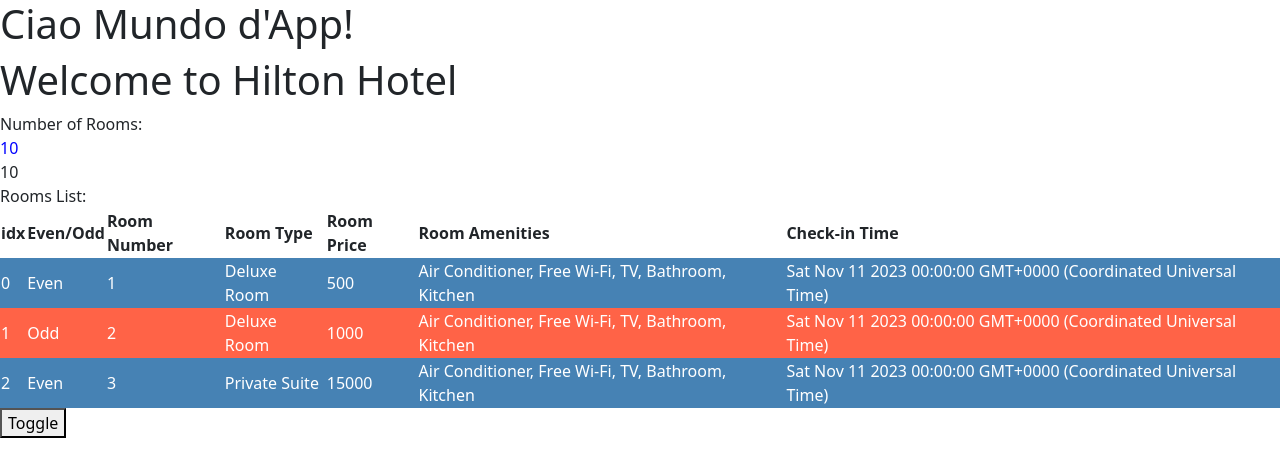
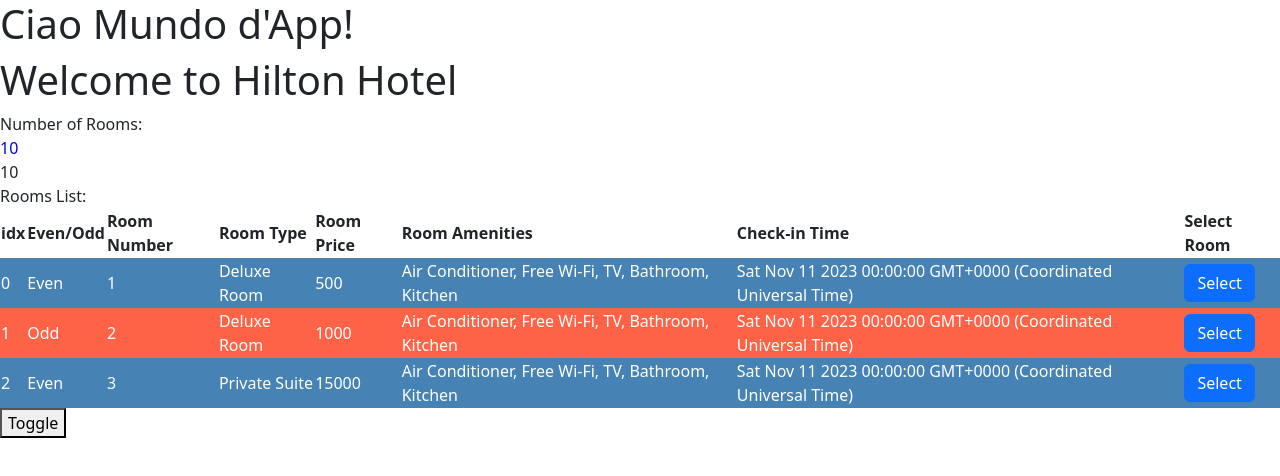
Before and after one commit to MarkRasavong/angular-hotel-inv, an Angular app: page / in a window 1280 px wide. Shown: the top 476 px of the page. Built offline with nearby package versions, Linux system fonts and the light colour scheme.

Commit message:
Add: @Output and child-parent communication using button click event

```diff
--- a/src/app/rooms/rooms-list/rooms-list.component.html
+++ b/src/app/rooms/rooms-list/rooms-list.component.html
@@ -9,6 +9,7 @@
     <th>Room Price</th>
     <th>Room Amenities</th>
     <th>Check-in Time</th>
+    <th>Select Room</th>
   </tr>
   <tr [ngClass]="e ? 'even' : 'odd'" *ngFor="let room of rooms; let e = even; let o = odd let i = index">
     <!-- loops each object -->
@@ -19,5 +20,6 @@
     <td>{{ room.price }}</td>
     <td>{{ room.amenities }}</td>
     <td>{{ room.checkinTime }}</td>
+    <td><button class="btn btn-primary" (click)="selectRoom(room)">Select</button></td>
   </tr>
 </table>
--- a/src/app/rooms/rooms-list/rooms-list.component.ts
+++ b/src/app/rooms/rooms-list/rooms-list.component.ts
@@ -1,4 +1,4 @@
-import { Component, Input, OnInit } from '@angular/core';
+import { Component, EventEmitter, Input, OnInit, Output } from '@angular/core';
 import { RoomList } from '../rooms';
 
 @Component({
@@ -9,8 +9,15 @@
 export class RoomsListComponent implements OnInit {
   /* 'rooms' will become an attribute of hinv-rooms-list */
   @Input() rooms: RoomList[] = [];
+  /* What kind of data we need to send to the parent */
+  @Output() selectedRoom = new EventEmitter<RoomList>();
 
   constructor() {}
 
   ngOnInit() {}
+
+  selectRoom(room: RoomList) {
+    //gives data back to parent
+    this.selectedRoom.emit(room);
+  }
 }
--- a/src/app/rooms/rooms.component.html
+++ b/src/app/rooms/rooms.component.html
@@ -8,8 +8,13 @@
 
 {{ rooms?.availableRooms ?? 'No Rooms' }}
 
+<div *ngIf="selectedRoom">
+  {{ selectedRoom | json }}
+</div>
+
 <div *ngIf="rooms?.availableRooms != undefined && rooms.availableRooms > 0">
-  <hinv-rooms-list [rooms]="roomList"></hinv-rooms-list>
+  <!-- $event => event recieved from child component -->
+  <hinv-rooms-list [rooms]="roomList" (selectedRoom)="selectRoom($event)"></hinv-rooms-list>
 </div>
 
 <button (click)="toggle()">Toggle</button>
--- a/src/app/rooms/rooms.component.ts
+++ b/src/app/rooms/rooms.component.ts
@@ -12,6 +12,7 @@
   hotelName = 'Hilton Hotel';
   numberOfRooms = 10;
   hideRooms = false;
+  selectedRoom!: RoomList;
 
   rooms: Room = {
     totalRooms: 20,
@@ -23,6 +24,10 @@
 
   toggle() {
     this.hideRooms = !this.hideRooms;
+  }
+
+  selectRoom(room: RoomList) {
+    this.selectedRoom = room;
   }
 
   ngOnInit(): void {
```
